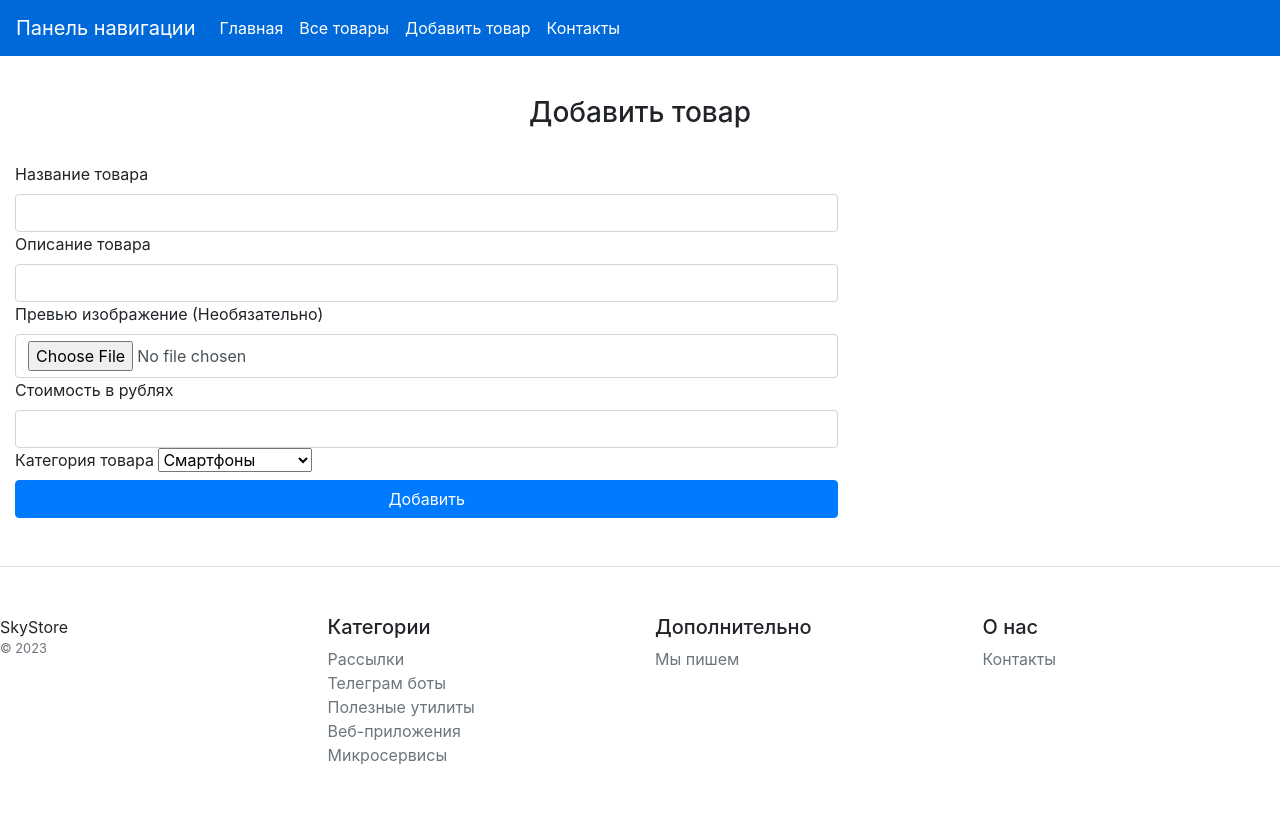
After one commit to edelweiss111/Shop_project_Django, a Django app: page /add/ in a window 1280 px wide. The commit adds this page. Run offline with Django 4.2, Linux system fonts and the light colour scheme; data comes from the database, SQL or seed files in the repository; some libraries are stand-ins or nearby versions.

Commit message:
DZ 4 add user product

```diff
--- a/catalog/templates/catalog/base.html
+++ b/catalog/templates/catalog/base.html
@@ -21,10 +21,13 @@
                 <a class="nav-link active" href="{% url 'catalog:home_page' %}">Главная</a>
             </li>
             <li class="nav-item">
-                <a class="nav-link active" href="{% url 'catalog:product' %}">Все товары<span class="sr-only">(current)</span></a>
+                <a class="nav-link active" href="{% url 'catalog:products' %}">Все товары<span class="sr-only">(current)</span></a>
             </li>
             <li class="nav-item">
-                <a class="nav-link active" href="{% url 'catalog:contact' %}">Контакты <span class="sr-only">(current)</span></a>
+                <a class="nav-link active" href="{% url 'catalog:user_product' %}">Добавить товар<span class="sr-only">(current)</span></a>
+            </li>
+            <li class="nav-item">
+                <a class="nav-link active" href="{% url 'catalog:contacts' %}">Контакты <span class="sr-only">(current)</span></a>
             </li>
         </ul>
     </div>
--- a/catalog/templates/catalog/contact.html
+++ b/catalog/templates/catalog/contact.html
@@ -44,4 +44,5 @@
             </div>
         </div>
     </div>
+</div>
 {% endblock %}
--- a/catalog/templates/catalog/includes/inc_products.html
+++ b/catalog/templates/catalog/includes/inc_products.html
@@ -6,11 +6,11 @@
             {% for product in product_list %}
             <div class="col-4">
                 <br></br>
-                <div class="card border-primary" style="min-height: 32rem">
+                <div class="card border-primary">
                     <div class="card-header text-center">
                         <h4 class="my-0 font-weight-normal">{{product.name}}</h4>
                     </div>
-                    <img src="{% mediapath product.image %}" width="250" height="500" class="img-thumbnail" alt="{{product.name}}">
+                    <img src="{% mediapath product.image %}" width="100" height="380" class="card-img-top" alt="{{product.name}}">
                     <div class="card-body">
                         <p class="card-text">{{product.description|slice:":100"}}</p>
                         <div class="card-footer">
--- /dev/null
+++ b/catalog/templates/catalog/user_product.html
@@ -0,0 +1,49 @@
+{%extends 'catalog/base.html' %}
+{% block content %}
+<div class="pricing-header px-3 py-3 pt-md-5 pb-md-4 mx-auto text-center">
+    <br></br>
+    <h3 class="display-6">Добавить товар</h3>
+</div>
+<main>
+    <div class="col-md-7 col-lg-8">
+      <form class="needs-validation" method="post">
+        {% csrf_token %}
+        <div class="row g-3">
+          <div class="col-12">
+            <label for="name" class="form-label">Название товара</label>
+            <input name="name" type="text" class="form-control" id="name" placeholder="" value="" required>
+          </div>
+
+          <div class="col-12">
+            <label for="description" class="form-label">Описание товара</label>
+            <input name="description" type="text" class="form-control" id="description" placeholder="" required>
+          </div>
+
+          <div class="col-12">
+            <label for="image" class="form-label">Превью изображение<span class="text-body-secondary"> (Необязательно)</span></label>
+            <input name="image" type="file" class="form-control" id="image" placeholder="">
+            <div class="invalid-feedback">
+              Please enter a valid email address for shipping updates.
+            </div>
+          </div>
+
+          <div class="col-12">
+            <label for="price" class="form-label">Стоимость в рублях</label>
+            <input name="price" type="text" class="form-control" id="price" placeholder="" required>
+          </div>
+
+          <div class="col-md-5">
+            <label for="category" class="form-label">Категория товара</label>
+            <select name="category" class="form-select" id="category" required>
+              {% for category in category_list %}
+              <option>{{category.name}}</option>
+              {% endfor %}
+            </select>
+          </div>
+        </div>
+
+        <input class="btn btn-primary w-100" type="submit" value="Добавить" />
+      </form>
+    </div>
+</main>
+{% endblock %}
--- a/catalog/urls.py
+++ b/catalog/urls.py
@@ -1,4 +1,4 @@
-from catalog.views import home_page, contact, product
+from catalog.views import home_page, contacts, products, user_product
 from django.urls import path
 from catalog.apps import CatalogConfig
 
@@ -6,6 +6,7 @@ app_name = CatalogConfig.name
 
 urlpatterns = [
     path('', home_page, name='home_page'),
-    path('contacts/', contact, name='contact'),
-    path('products/', product, name='product')
+    path('contacts/', contacts, name='contacts'),
+    path('products/', products, name='products'),
+    path('add/', user_product, name='user_product')
 ]
--- a/catalog/views.py
+++ b/catalog/views.py
@@ -1,13 +1,13 @@
 from django.shortcuts import render
-from catalog.models import Product, Contact
+from catalog.models import Product, Contact, Category
 
 
 # Create your views here.
 def home_page(request):
     """Контроллер домашней страницы"""
-    products = Product.objects.all()
+    products_list = Product.objects.all()
     last_products = []
-    for item in reversed(products):
+    for item in reversed(products_list):
         last_products.append(item)
     context = {
         'product_list': last_products[:5],
@@ -16,11 +16,11 @@ def home_page(request):
     return render(request, 'catalog/home_page.html', context=context)
 
 
-def contact(request):
+def contacts(request):
     """Контроллер страницы контактов"""
-    contacts = Contact.objects.all()
+    contacts_list = Contact.objects.all()
     data = {
-        'contact_list': contacts,
+        'contact_list': contacts_list,
     }
     if request.method == 'POST':
         name = request.POST.get('name')
@@ -30,11 +30,28 @@ def contact(request):
     return render(request, 'catalog/contact.html', context=data)
 
 
-def product(request):
+def products(request):
     """Контроллер страницы товаров"""
-    products = Product.objects.all()
+    products_list = Product.objects.all()
     context = {
-        'product_list': products,
+        'product_list': products_list,
     }
 
-    return render(request, 'catalog/product.html', context=context)
+    return render(request, 'catalog/products.html', context=context)
+
+
+def user_product(request):
+    """Контроллер страницы товаров"""
+    category_list = Category.objects.all()
+    context = {
+        'category_list': category_list,
+    }
+    if request.method == 'POST':
+        name = request.POST.get('name')
+        description = request.POST.get('description')
+        image = 'products/' + request.POST.get('image')
+        price = request.POST.get('price')
+        category = Category.objects.get(name=request.POST.get('category'))
+        print(f'1 - {name}, 2 - {description}, 3 - {image}, 4 - {price}, 5 - {category}')
+        Product.objects.create(name=name, description=description, image=image, price=price, category=category)
+    return render(request, 'catalog/user_product.html', context=context)
```
Also changed, not shown: catalog/templates/catalog/product.html (deleted, +0 -34 lines), catalog/templates/catalog/products.html (added, +26 -0 lines).
